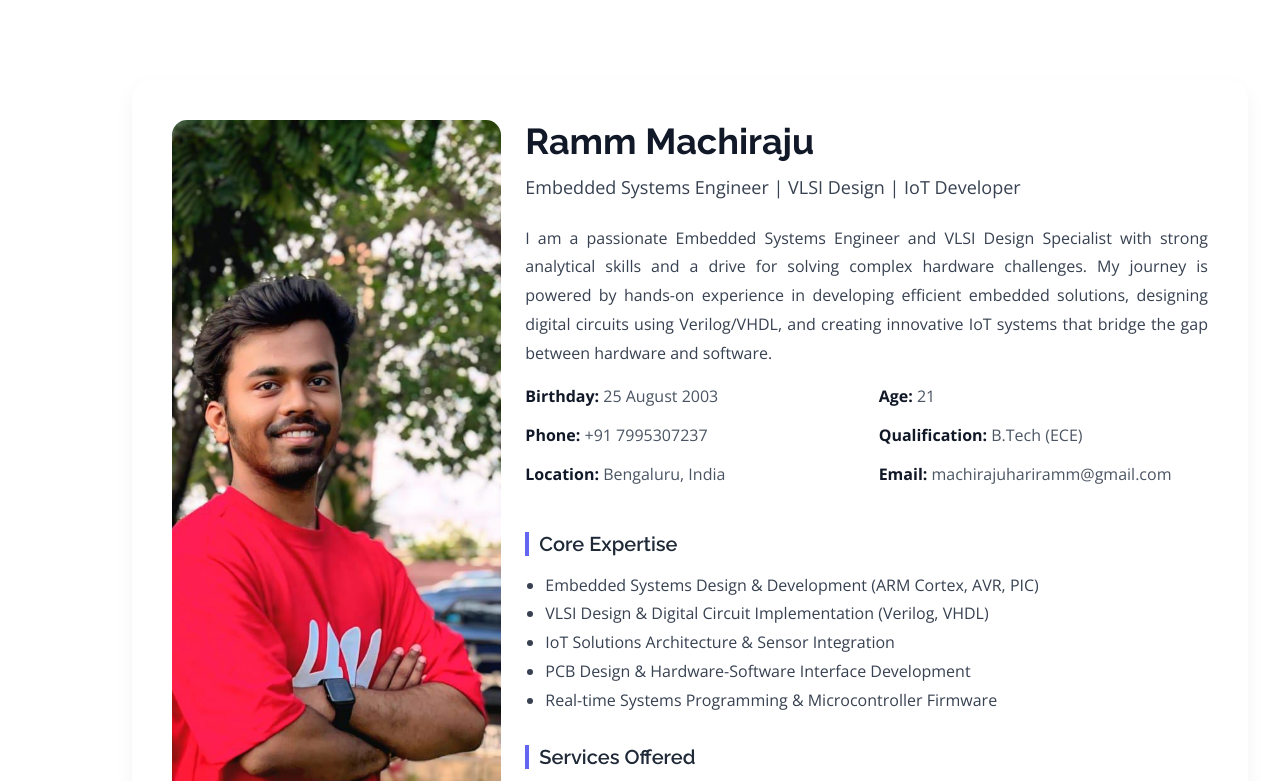
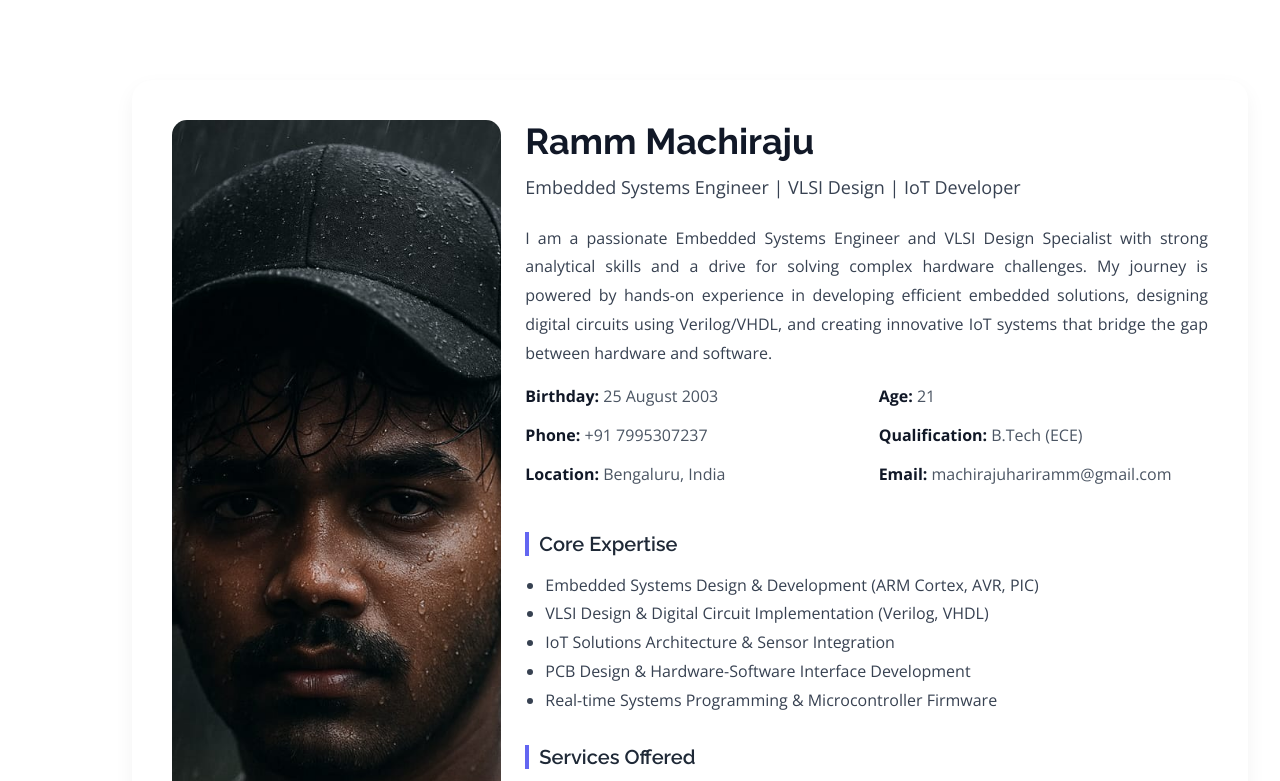
Before and after one commit to Machiraju2003/portfolio, a plain HTML site: page index.html in a window 1280 px wide. Shown: the part 780-1561 px from the top of the page. Drawn offline with nearby package versions, Linux system fonts and the light colour scheme.

Commit message:
Update index.html

```diff
--- a/index.html
+++ b/index.html
@@ -162,7 +162,7 @@
     <div class="about-card">
       <div class="row g-4">
         <div class="col-lg-4">
-          <img src="assets/profile-image.jpg" class="about-img" alt="Profile">
+          <img src="assets/image.jpg" class="about-img" alt="Profile">
         </div>
         <div class="col-lg-8 about-content">
           <h2 class="about-heading">Ramm Machiraju</h2>
```
